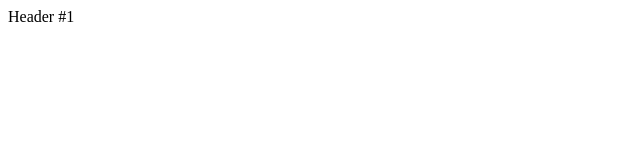
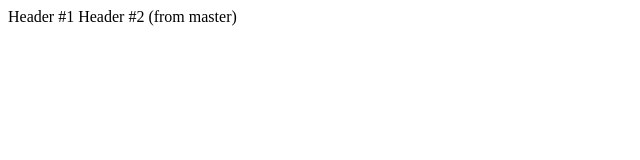
Before and after one commit to olegvyacheslavowich/test_3_1_1, a plain HTML site: page index.html in a window 1280 px wide. Shown: the whole page, without its empty margins (0-640 px from the left). Drawn offline with Linux system fonts and the light colour scheme.

Commit message:
Header adde v.2

```diff
--- a/index.html
+++ b/index.html
@@ -1,4 +1,5 @@
 <html>
     Header #1
+    Header #2 (from master)
 
 </html>
```
